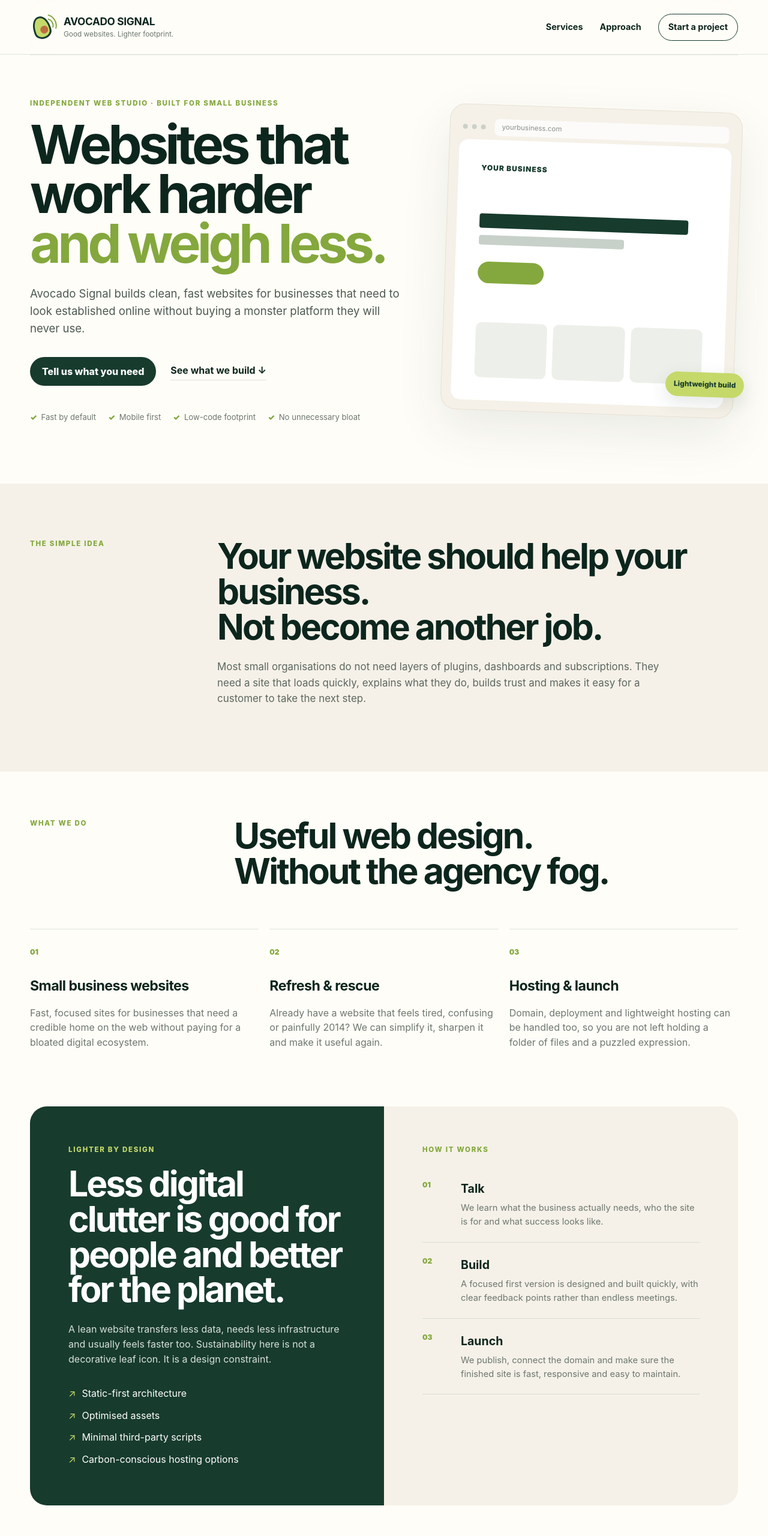
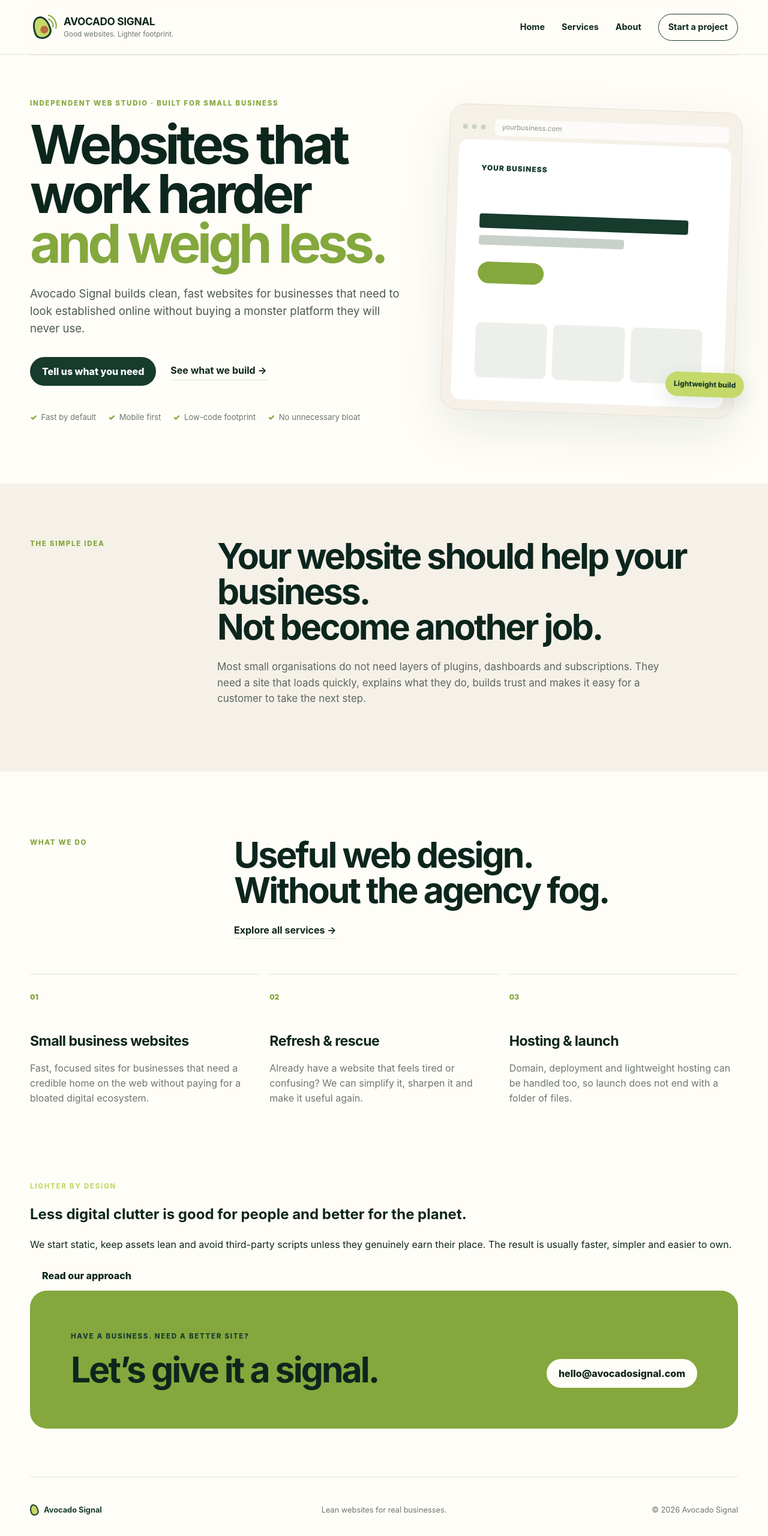
Before and after one commit to misterel72/avocado-signal, an Astro site: page / in a window 1280 px wide. Shown: the top 2560 px of the page at 60% size. Built offline with nearby package versions, Linux system fonts and the light colour scheme; Astro itself is replaced by a stand-in of ours.

Commit message:
Restructure homepage for three-page site

```diff
--- a/src/pages/index.astro
+++ b/src/pages/index.astro
@@ -1,5 +1,5 @@
 ---
-import '../styles/global.css';
+import BaseLayout from '../layouts/BaseLayout.astro';
 
 const services = [
   {
@@ -10,71 +10,29 @@
   {
     number: '02',
     title: 'Refresh & rescue',
-    text: 'Already have a website that feels tired, confusing or painfully 2014? We can simplify it, sharpen it and make it useful again.'
+    text: 'Already have a website that feels tired or confusing? We can simplify it, sharpen it and make it useful again.'
   },
   {
     number: '03',
     title: 'Hosting & launch',
-    text: 'Domain, deployment and lightweight hosting can be handled too, so you are not left holding a folder of files and a puzzled expression.'
+    text: 'Domain, deployment and lightweight hosting can be handled too, so launch does not end with a folder of files.'
   }
-];
-
-const steps = [
-  ['Talk', 'We learn what the business actually needs, who the site is for and what success looks like.'],
-  ['Build', 'A focused first version is designed and built quickly, with clear feedback points rather than endless meetings.'],
-  ['Launch', 'We publish, connect the domain and make sure the finished site is fast, responsive and easy to maintain.']
 ];
 ---
 
-<!doctype html>
-<html lang="en">
-  <head>
-    <meta charset="UTF-8" />
-    <meta name="viewport" content="width=device-width" />
-    <meta name="description" content="Avocado Signal builds sharp, lightweight websites for small businesses." />
-    <meta name="theme-color" content="#173b2d" />
-    <title>Avocado Signal | Websites that work harder and weigh less</title>
-    <style>
-      @media (min-width: 901px) {
-        #services { padding-top: 78px; padding-bottom: 78px; }
-        #services .service-grid { margin-top: 42px; }
-        #services .service-card h3 { margin-top: 28px; }
-        #approach { scroll-margin-top: 112px; }
-      }
-    </style>
-  </head>
-  <body>
-    <header class="site-header">
-      <a class="brand" href="#top" aria-label="Avocado Signal home">
-        <span class="brand-mark" aria-hidden="true">
-          <span class="avocado-body"><span class="avocado-pit"></span></span>
-          <span class="signal-line signal-one"></span>
-          <span class="signal-line signal-two"></span>
-        </span>
-        <span class="brand-copy">
-          <strong>Avocado Signal</strong>
-          <small>Good websites. Lighter footprint.</small>
-        </span>
-      </a>
-
-      <nav aria-label="Primary navigation">
-        <a href="#services">Services</a>
-        <a href="#approach">Approach</a>
-        <a href="#contact" class="nav-cta">Start a project</a>
-      </nav>
-    </header>
-
-    <main id="top">
+<BaseLayout
+  title="Avocado Signal | Websites that work harder and weigh less"
+  description="Avocado Signal builds sharp, lightweight websites for small businesses."
+  currentPath="/"
+>
   <section class="hero shell">
     <div class="hero-copy">
       <p class="eyebrow">Independent web studio · Built for small business</p>
       <h1>Websites that work harder<br /><span>and weigh less.</span></h1>
-          <p class="hero-intro">
-            Avocado Signal builds clean, fast websites for businesses that need to look established online without buying a monster platform they will never use.
-          </p>
+      <p class="hero-intro">Avocado Signal builds clean, fast websites for businesses that need to look established online without buying a monster platform they will never use.</p>
       <div class="hero-actions">
-            <a class="button button-primary" href="#contact">Tell us what you need</a>
-            <a class="text-link" href="#services">See what we build <span>↓</span></a>
+        <a class="button button-primary" href="mailto:hello@avocadosignal.com">Tell us what you need</a>
+        <a class="text-link" href="/services">See what we build <span>→</span></a>
       </div>
       <div class="proof-strip" aria-label="Key benefits">
         <span>Fast by default</span>
@@ -94,9 +52,7 @@
         <div class="mock-line long"></div>
         <div class="mock-line medium"></div>
         <div class="mock-button"></div>
-            <div class="mock-grid">
-              <div></div><div></div><div></div>
-            </div>
+        <div class="mock-grid"><div></div><div></div><div></div></div>
       </div>
       <div class="eco-chip">Lightweight build</div>
     </div>
@@ -112,10 +68,13 @@
     </div>
   </section>
 
-      <section class="section shell" id="services">
+  <section class="section shell home-services">
     <div class="section-heading">
       <p class="section-kicker">What we do</p>
+      <div>
         <h2>Useful web design.<br />Without the agency fog.</h2>
+        <a class="text-link" href="/services">Explore all services <span>→</span></a>
+      </div>
     </div>
     <div class="service-grid">
       {services.map((service) => (
@@ -128,48 +87,24 @@
     </div>
   </section>
 
-      <section class="section shell split-section" id="approach">
-        <div class="eco-panel">
+  <section class="home-approach">
+    <div class="shell home-approach-grid">
+      <div>
         <p class="section-kicker light">Lighter by design</p>
         <h2>Less digital clutter is good for people and better for the planet.</h2>
-          <p>A lean website transfers less data, needs less infrastructure and usually feels faster too. Sustainability here is not a decorative leaf icon. It is a design constraint.</p>
-          <ul>
-            <li>Static-first architecture</li>
-            <li>Optimised assets</li>
-            <li>Minimal third-party scripts</li>
-            <li>Carbon-conscious hosting options</li>
-          </ul>
       </div>
-
-        <div class="process-panel">
-          <p class="section-kicker">How it works</p>
-          <div class="steps">
-            {steps.map(([title, text], index) => (
-              <div class="step">
-                <span>0{index + 1}</span>
-                <div><h3>{title}</h3><p>{text}</p></div>
-              </div>
-            ))}
+      <div>
+        <p>We start static, keep assets lean and avoid third-party scripts unless they genuinely earn their place. The result is usually faster, simpler and easier to own.</p>
+        <a class="button button-light" href="/about">Read our approach</a>
       </div>
     </div>
   </section>
 
-      <section class="cta shell" id="contact">
+  <section class="cta shell">
     <div>
       <p class="section-kicker light">Have a business. Need a better site?</p>
       <h2>Let’s give it a signal.</h2>
     </div>
     <a class="button button-light" href="mailto:hello@avocadosignal.com">hello@avocadosignal.com</a>
   </section>
-    </main>
-
-    <footer class="site-footer shell">
-      <div class="footer-brand">
-        <span class="mini-avocado" aria-hidden="true"></span>
-        <strong>Avocado Signal</strong>
-      </div>
-      <p>Lean websites for real businesses.</p>
-      <p>© {new Date().getFullYear()} Avocado Signal</p>
-    </footer>
-  </body>
-</html>
+</BaseLayout>
```
Lines whose indentation alone changed are shown as unchanged.
